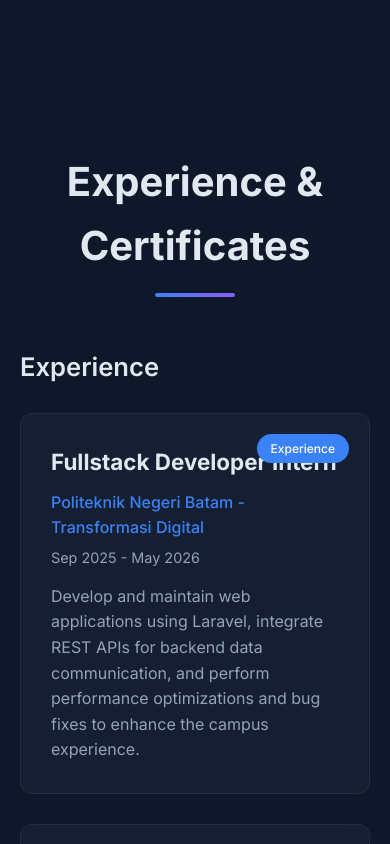
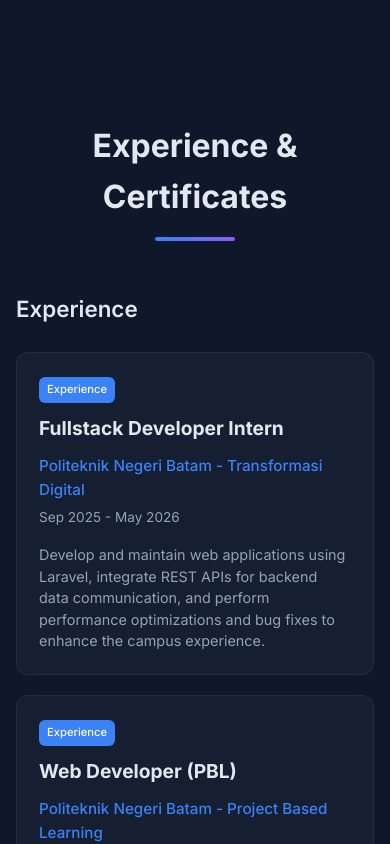
Before and after one commit to mlnaarianto/React.js-portofolio, a React (Vite) app: page /#/ in a window 390 px wide. Shown: the part 3440-4284 px from the top of the page. Built offline with nearby package versions, Linux system fonts and the light colour scheme.

Commit message:
fix module experience

```diff
--- a/src/components/Experience/Experience.module.css
+++ b/src/components/Experience/Experience.module.css
@@ -6,6 +6,7 @@
   background: var(--bg-color);
 }
 
+/* ==================== HEADER ==================== */
 .sectionHeader {
   margin-bottom: 50px;
   text-align: center;
@@ -30,12 +31,29 @@
   border-radius: 2px;
 }
 
+/* ==================== COLUMNS ==================== */
+.columns {
+  display: grid;
+  grid-template-columns: 1fr 1fr;
+  gap: 50px;
+  align-items: flex-start;
+}
+
+.columnTitle {
+  font-size: 1.6rem;
+  font-weight: 600;
+  margin-bottom: 25px;
+  color: var(--text-color);
+}
+
+/* ==================== GRID ==================== */
 .grid {
   display: grid;
   grid-template-columns: repeat(auto-fit, minmax(320px, 1fr));
   gap: 30px;
 }
 
+/* ==================== CARD ==================== */
 .card {
   background: var(--card-bg);
   border: 1px solid var(--border-color);
@@ -51,6 +69,13 @@
   transform: translateY(-5px);
 }
 
+.card h3 {
+  font-size: 1.4rem;
+  margin-bottom: 10px;
+  color: var(--text-color);
+}
+
+/* ==================== BADGE ==================== */
 .badge {
   position: absolute;
   top: 20px;
@@ -70,16 +95,22 @@
   background: var(--secondary-color);
 }
 
-.card h3 {
-  font-size: 1.4rem;
-  margin-bottom: 10px;
-  color: var(--text-color);
-}
-
+/* ==================== TEXT ==================== */
 .company {
   font-weight: 500;
   color: var(--primary-color);
   margin-bottom: 5px;
+}
+
+.companyLink {
+  color: #3b82f6;
+  text-decoration: none;
+  font-weight: 500;
+}
+
+.companyLink:hover {
+  text-decoration: underline;
+  opacity: 0.85;
 }
 
 .date {
@@ -93,46 +124,7 @@
   line-height: 1.6;
 }
 
-/* Responsive */
-@media (max-width: 768px) {
-  .grid {
-    grid-template-columns: 1fr;
-  }
-}
-
-.columns {
-  display: grid;
-  grid-template-columns: 1fr 1fr;
-  gap: 50px;
-  align-items: flex-start;
-}
-
-.columnTitle {
-  font-size: 1.6rem;
-  font-weight: 600;
-  margin-bottom: 25px;
-  color: var(--text-color);
-}
-
-/* Mobile */
-@media (max-width: 768px) {
-  .columns {
-    grid-template-columns: 1fr;
-  }
-}
-
-
-.companyLink {
-  color: #3b82f6;
-  text-decoration: none;
-  font-weight: 500;
-}
-
-.companyLink:hover {
-  text-decoration: underline;
-  opacity: 0.85;
-}
-
+/* ==================== CERTIFICATE BUTTON ==================== */
 .certificateBtn {
   display: inline-block;
   margin-top: 10px;
@@ -148,3 +140,82 @@
 .certificateBtn:hover {
   opacity: 0.85;
 }
+
+/* ========================================================= */
+/* ==================== RESPONSIVE ========================= */
+/* ========================================================= */
+
+/* Tablet */
+@media (max-width: 992px) {
+  .columns {
+    gap: 30px;
+  }
+}
+
+/* Mobile */
+@media (max-width: 768px) {
+  .section {
+    padding: 70px 16px;
+  }
+
+  .columns {
+    grid-template-columns: 1fr;
+    gap: 40px;
+  }
+
+  .grid {
+    grid-template-columns: 1fr;
+    gap: 20px;
+  }
+
+  .columnTitle {
+    font-size: 1.4rem;
+  }
+
+  .card {
+    padding: 22px;
+  }
+
+  /* ===== BADGE FIX MOBILE ===== */
+  .badge {
+    position: static;        /* hilangkan absolute */
+    display: inline-block;
+    margin-bottom: 10px;
+    font-size: 0.7rem;
+    border-radius: 6px;
+    padding: 4px 8px;
+  }
+
+  .card h3 {
+    font-size: 1.2rem;
+  }
+
+  .company {
+    font-size: 0.95rem;
+  }
+
+  .date {
+    font-size: 0.85rem;
+  }
+
+  .description {
+    font-size: 0.9rem;
+    line-height: 1.5;
+  }
+
+  .certificateBtn {
+    font-size: 0.8rem;
+    padding: 5px 10px;
+  }
+}
+
+/* Small Mobile */
+@media (max-width: 480px) {
+  .sectionHeader h2 {
+    font-size: 2rem;
+  }
+
+  .underline {
+    width: 80px;
+  }
+}
```
